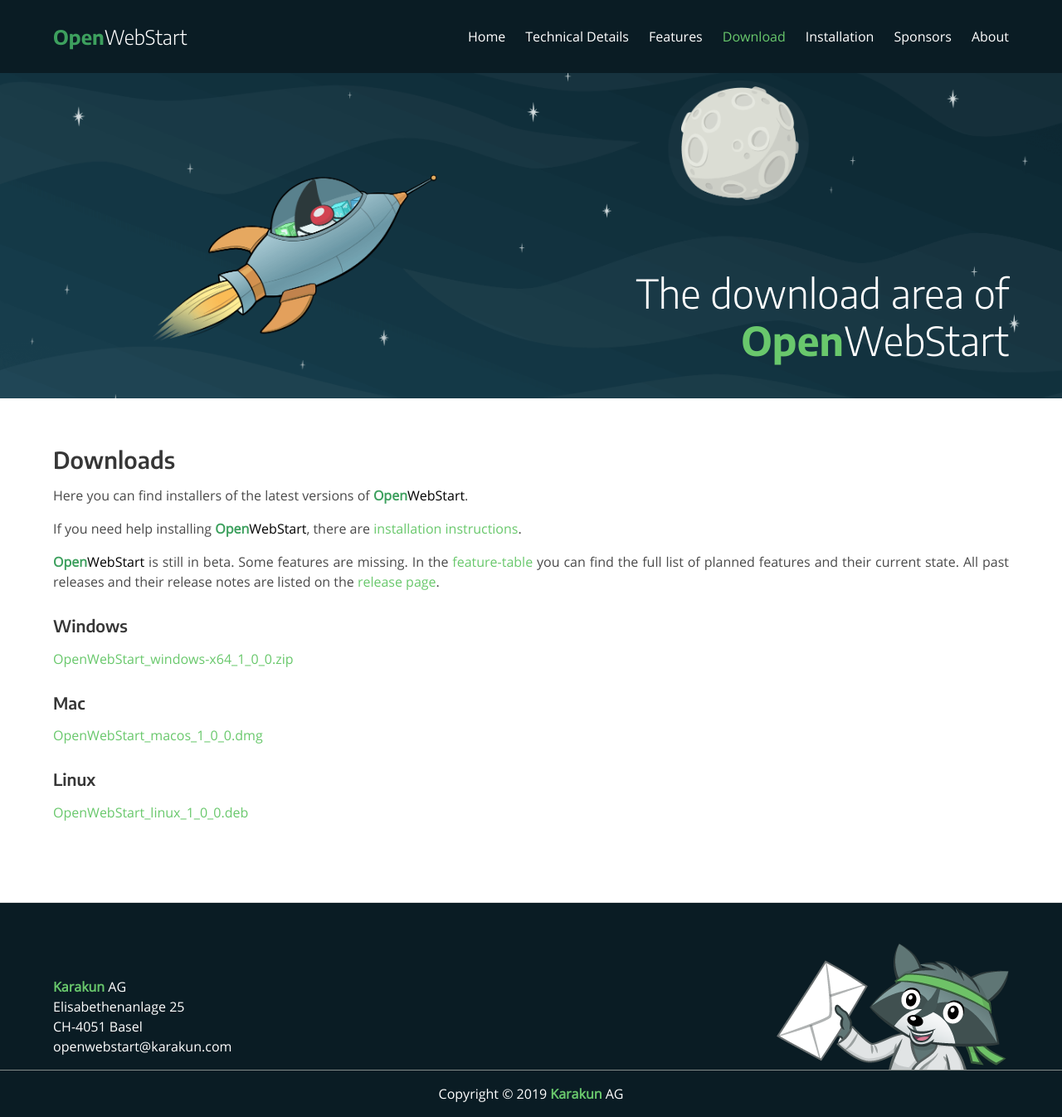
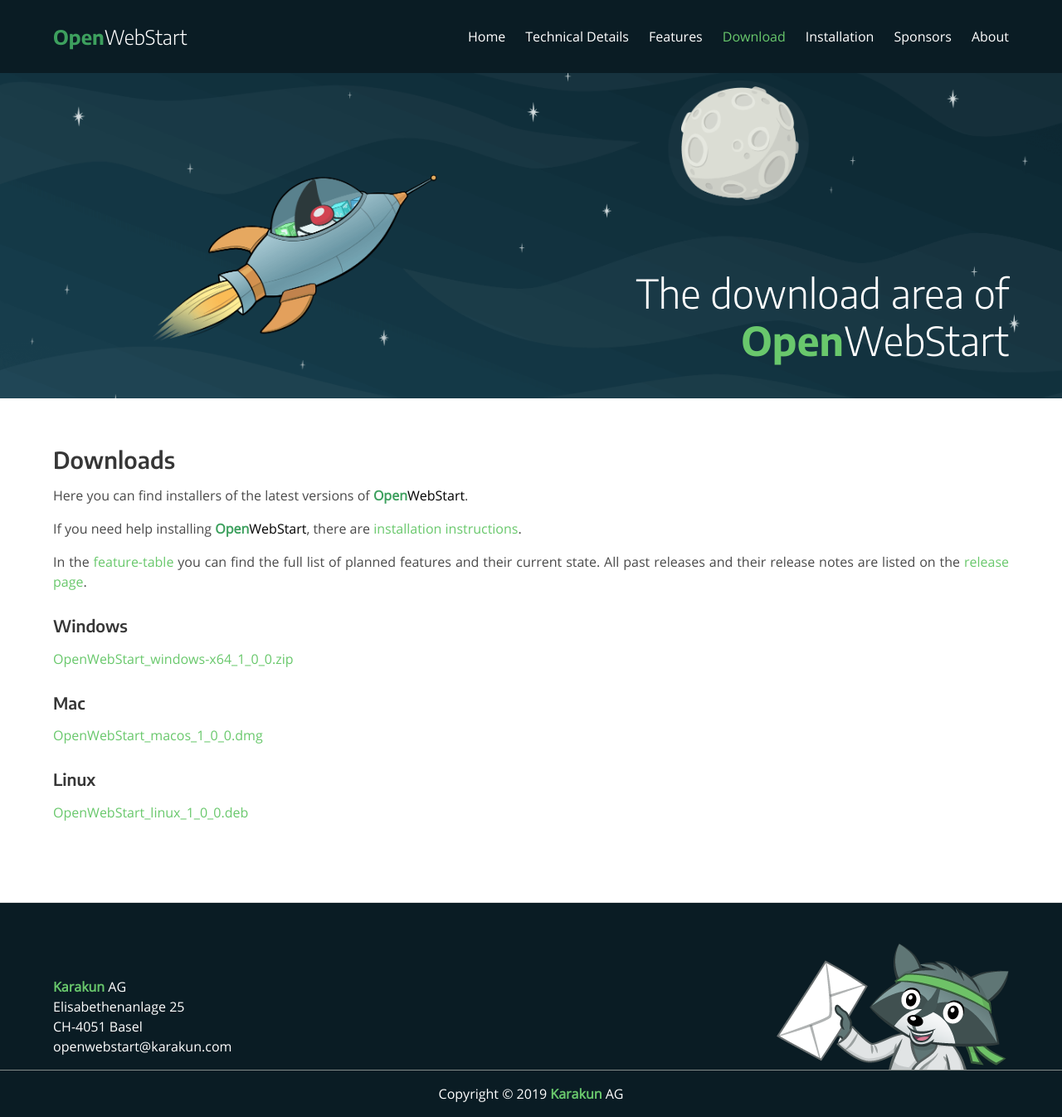
Before and after one commit to karakun/openwebstart-page, a Jekyll site: the page built from download.md, in a window 1280 px wide. Shown: the whole page at 83% size. Built offline with Jekyll 4.4.1, drawn with Linux system fonts in a browser that asks for light colours; comment, search, counter and statistics services are not loaded.

Commit message:
Remove warning about beta

```diff
--- a/download.md
+++ b/download.md
@@ -16,8 +16,6 @@
 If you need help installing <span class="text-highlight">Open<span>WebStart</span></span>, there are [installation instructions](/installation).
 
 
-<span class="text-highlight">Open<span>WebStart</span></span> is still in beta.
-Some features are missing.
 In the [feature-table](/feature-table) you can find the full list of planned features and their current state.
 All past releases and their release notes are listed on the [release page](https://github.com/karakun/OpenWebStart/releases).
 
```
